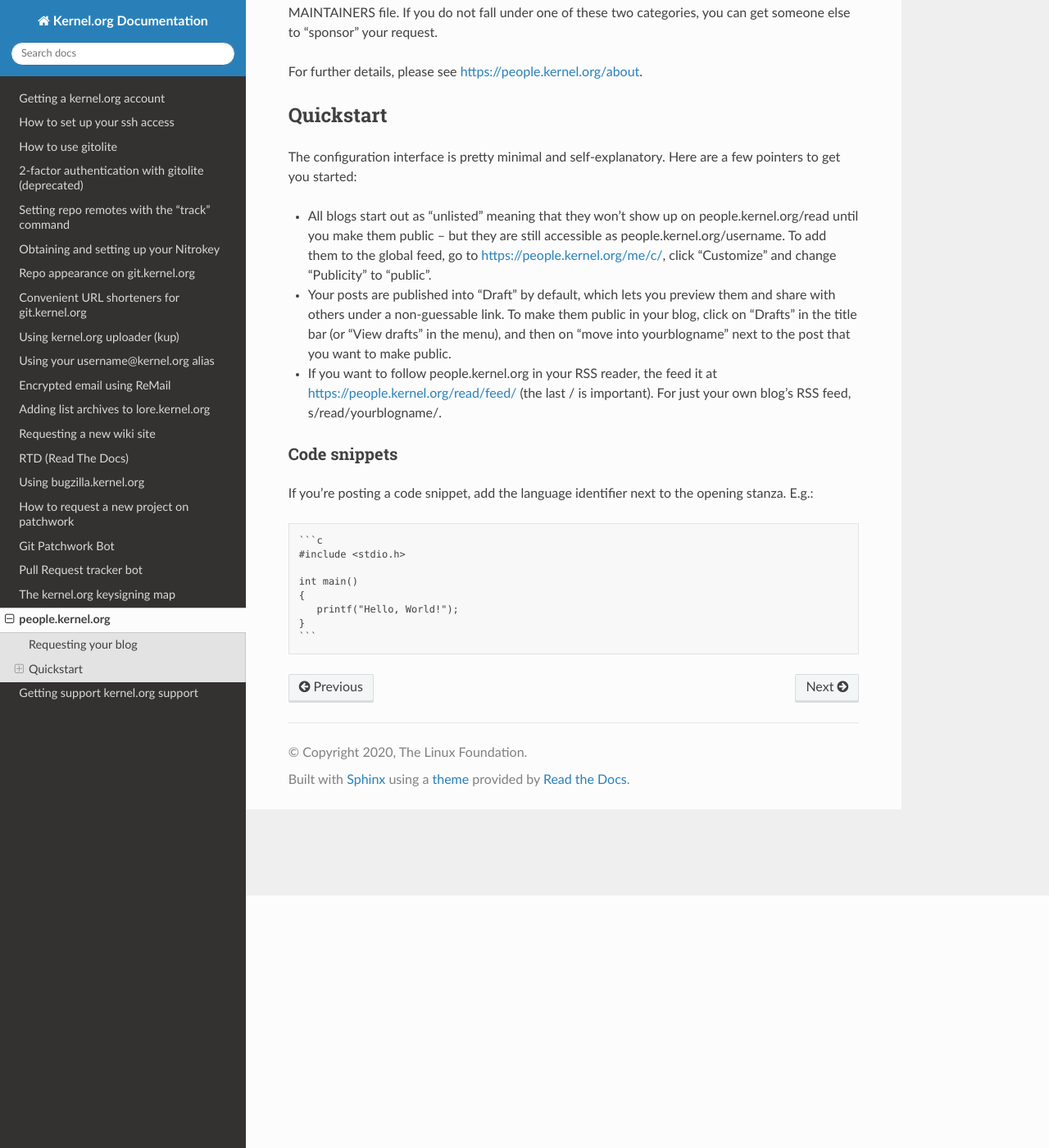
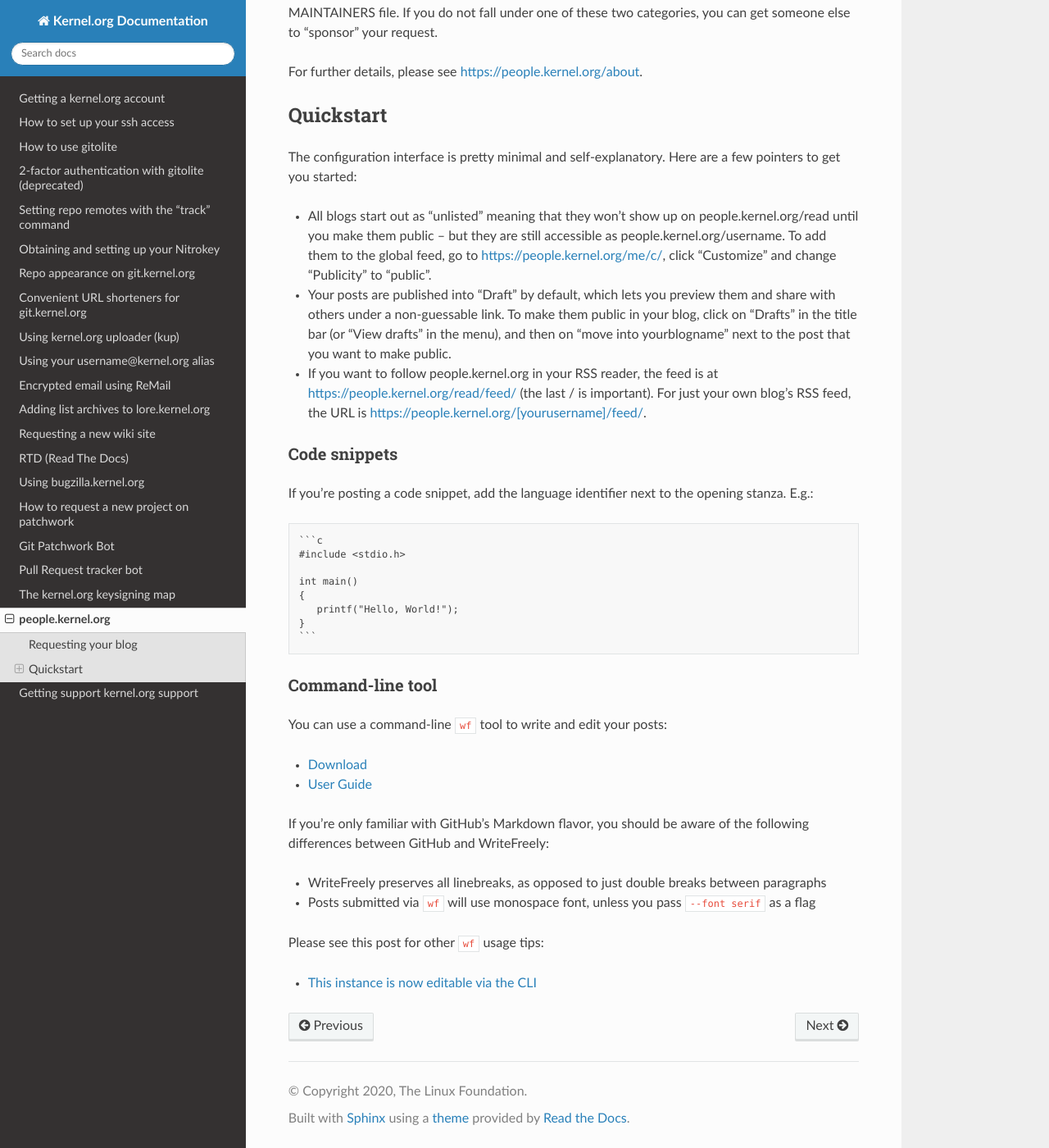
Before and after one commit to lfit/korg-docs, a Sphinx documentation site: the page built from source/people.rst, in a window 1280 px wide and 1400 px high, scrolled down 308 px. Shown: the whole window at 82% size. Built offline with Sphinx 7.4.7 and the Read the Docs theme 2.0.0, drawn with Linux system fonts in a browser that asks for light colours.

Commit message:
Add wf tool info to the people doc
Signed-off-by: Konstantin Ryabitsev <konstantin@linuxfoundation.org>

````diff
--- a/source/people.rst
+++ b/source/people.rst
@@ -28,8 +28,9 @@ are a few pointers to get you started:
   drafts" in the menu), and then on "move into yourblogname" next to the
   post that you want to make public.
 - If you want to follow people.kernel.org in your RSS reader, the feed
-  it at https://people.kernel.org/read/feed/ (the last / is important).
-  For just your own blog's RSS feed, s/read/yourblogname/.
+  is at https://people.kernel.org/read/feed/ (the last / is important).
+  For just your own blog's RSS feed, the URL is
+  https://people.kernel.org/[yourusername]/feed/.
 
 Code snippets
 ~~~~~~~~~~~~~
@@ -44,3 +45,26 @@ the opening stanza. E.g.::
        printf("Hello, World!");
     }
     ```
+
+Command-line tool
+~~~~~~~~~~~~~~~~~
+You can use a command-line ``wf`` tool to write and edit your posts:
+
+- Download_
+- `User Guide`_
+
+If you're only familiar with GitHub's Markdown flavor, you should be
+aware of the following differences between GitHub and WriteFreely:
+
+- WriteFreely preserves all linebreaks, as opposed to just double breaks
+  between paragraphs
+- Posts submitted via ``wf`` will use monospace font, unless you pass
+  ``--font serif`` as a flag
+
+Please see this post for other ``wf`` usage tips:
+
+- `This instance is now editable via the CLI`_
+
+.. _Download: https://github.com/writeas/writeas-cli/tree/master/cmd/wf
+.. _`User Guide`: https://github.com/writeas/writeas-cli/blob/master/cmd/wf/GUIDE.md
+.. _`This instance is now editable via the CLI`: https://people.kernel.org/monsieuricon/this-instance-now-editable-via-the-cli
````
